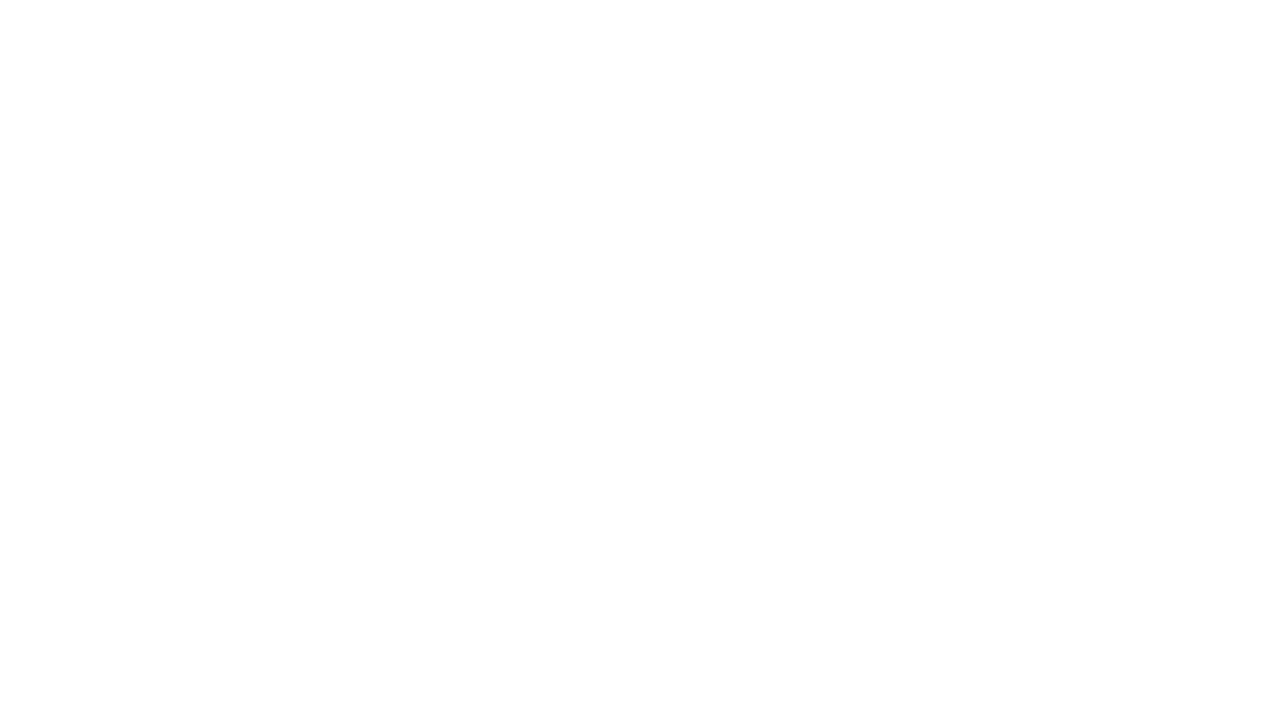
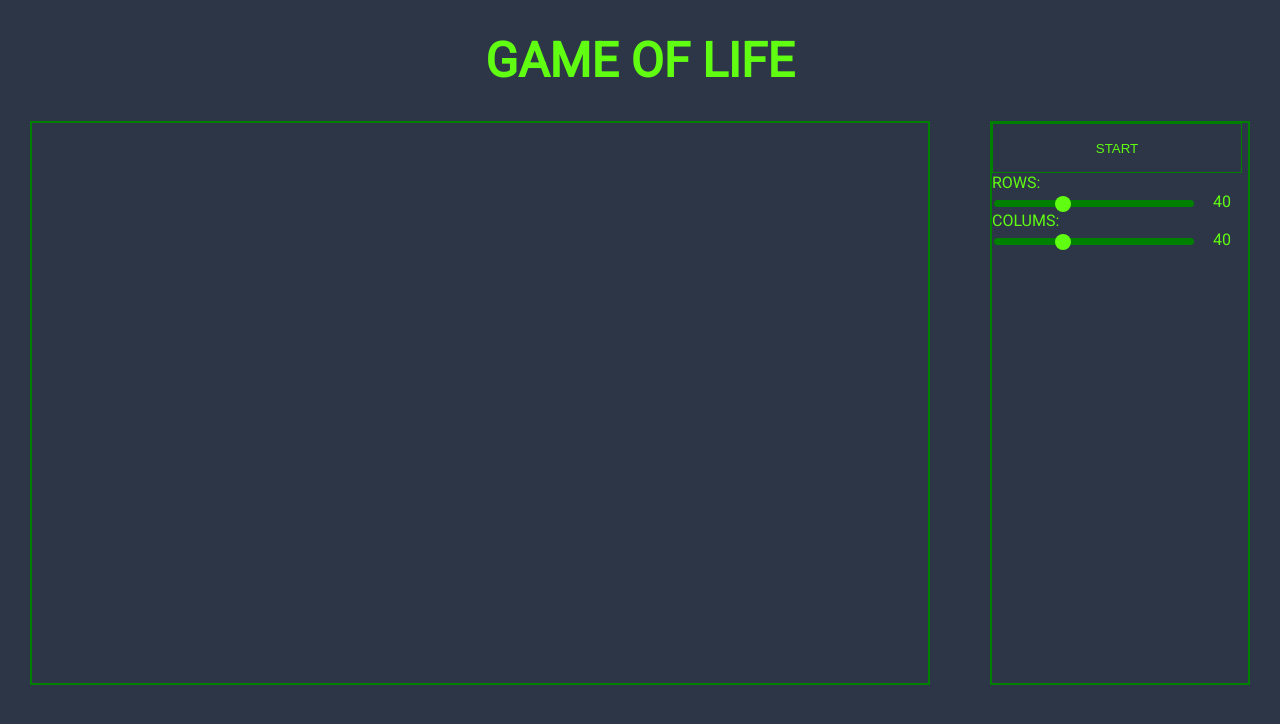
Before and after one commit to mateuszRudnik/game-of-life, a plain HTML site: page index.html in a window 1280 px wide. Drawn offline with Linux system fonts and the light colour scheme; a web font is replaced by a local one.

Commit message:
Add functions

```diff
--- a/CSS/main.css
+++ b/CSS/main.css
@@ -0,0 +1,65 @@
+body {
+    margin: 0;
+    background: #2c3647;
+    font-family: 'Roboto', sans-serif;
+    color: #60fc12;
+
+}
+#gameTitle{
+    text-align: center;
+    font-size: 300%;
+}
+.game {
+    display: flex;
+    text-transform: uppercase;
+}
+.canva {
+    width: 70vw;
+    height: 70vh;
+    border: solid 2px green;
+    margin: auto;
+    display: grid;
+    grid-template-columns:auto;
+    grid-template-rows: auto;
+}
+
+.element {
+    border: solid 1px green;
+}
+.options {
+    width: 20vw;
+    height: 70vh;
+    border: solid 2px green;
+    margin: auto;
+
+}
+.button {
+    background: none;
+    border: solid 1px green;
+    color: #60fc12;
+    width: 250px;
+    height: 50px;
+    text-transform: uppercase;
+
+}
+.button:hover {
+    background: green;
+    cursor: pointer;
+}
+input[type="range"] {
+    -webkit-appearance: none;
+    margin-right: 15px;
+    width: 200px;
+    height: 7px;
+    background: green;
+    border-radius: 5px;
+}
+input[type=range]::-webkit-slider-thumb {
+    -webkit-appearance: none;
+    border: none;
+    height: 16px;
+    width: 16px;
+    border-radius: 50%;
+    background: #60fc12;
+
+}
--- /dev/null
+++ b/JS/grid.js
@@ -0,0 +1,11 @@
+function grid(rows) {
+     const canva = document.querySelector(".canva")
+        for(i=0; i<rows; i++){
+
+            const element = document.createElement("div")
+            element.className = "element"
+            console.log(element)
+            console.log(canva)
+            canva.appendChild(element)
+        }
+}
--- a/index.html
+++ b/index.html
@@ -5,9 +5,27 @@
     <meta http-equiv="X-UA-Compatible" content="IE=edge">
     <meta name="viewport" content="width=device-width, initial-scale=1.0">
     <link rel="stylesheet" href="CSS/main.css">
+    <link rel="preconnect" href="https://fonts.googleapis.com">
+    <link rel="preconnect" href="https://fonts.gstatic.com" crossorigin>
+    <link href="https://fonts.googleapis.com/css2?family=Chivo+Mono:wght@200;400&family=Roboto&display=swap" rel="stylesheet">
     <title>Game of life</title>
 </head>
 <body>
+    <h1 id="gameTitle">GAME OF LIFE</h1>
+    <div class="game">
+        <div class="canva">
+            <script src="JS/grid.js"></script>
+        </div>
+        <div class="options">
+            <button class="button">start</button> <br>
+            <label for="rows">rows:</label> <br>
+            <input type="range" name="rows" id="rangeRows"value="40" min="10" max="100" step="10" oninput="rangevalue.value=value"/>
+            <output id="rangevalue">40</output> <br>
+            <label for="rows">colums:</label> <br>
+            <input type="range" name="columns" id="rangeColumns"value="40" min="10" max="100" step="10" oninput="rangevalue.value=value"/>
+            <output id="rangevalue">40</output>
+        </div>
+    </div>
 
 </body>
 </html>
```
